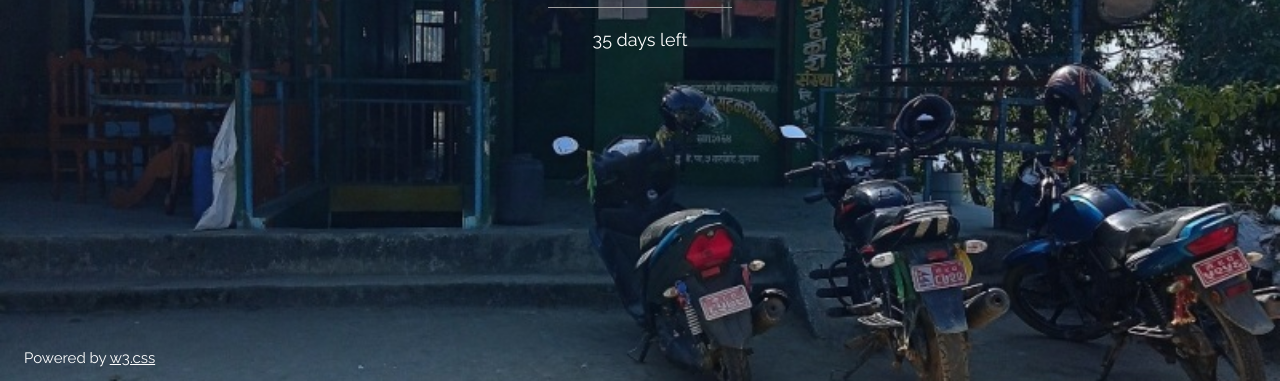
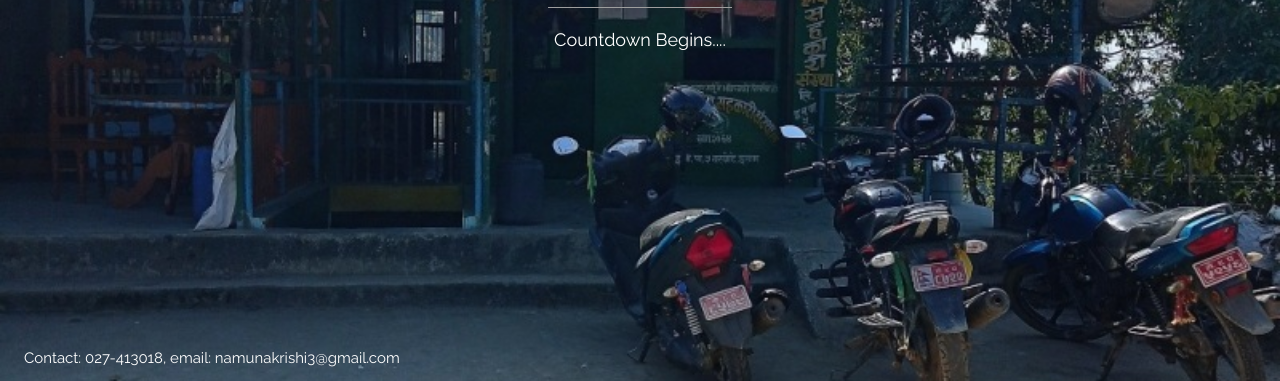
Before and after one commit to namunakrishi/portfolio, a plain HTML site: page index.html in a window 1280 px wide. Shown: the part 419-800 px from the top of the page. Drawn offline with nearby package versions, Linux system fonts and the light colour scheme.

Commit message:
Update index.html

```diff
--- a/index.html
+++ b/index.html
@@ -20,16 +20,16 @@ body, html {height: 100%}
 <body>
 
 <div class="bgimg w3-display-container w3-animate-opacity w3-text-white">
-  <div class="w3-display-topleft w3-padding-large w3-xlarge">
+  <div class="w3-display-topleft w3-padding-large w3-xlarge" color:"#009933">
     नमूना कृषि सहकारी
   </div>
   <div class="w3-display-middle">
     <h1 class="w3-jumbo w3-animate-top">हामी चाँडै आउँदैछौं ।</h1>
     <hr class="w3-border-grey" style="margin:auto;width:40%">
-    <p class="w3-large w3-center">35 days left</p>
+    <p class="w3-large w3-center">Countdown Begins....</p>
   </div>
   <div class="w3-display-bottomleft w3-padding-large">
-    Powered by <a href="https://www.w3schools.com/w3css/default.asp" target="_blank">w3.css</a>
+    Contact: 027-413018, email: namunakrishi3@gmail.com
   </div>
 </div>
 
```
